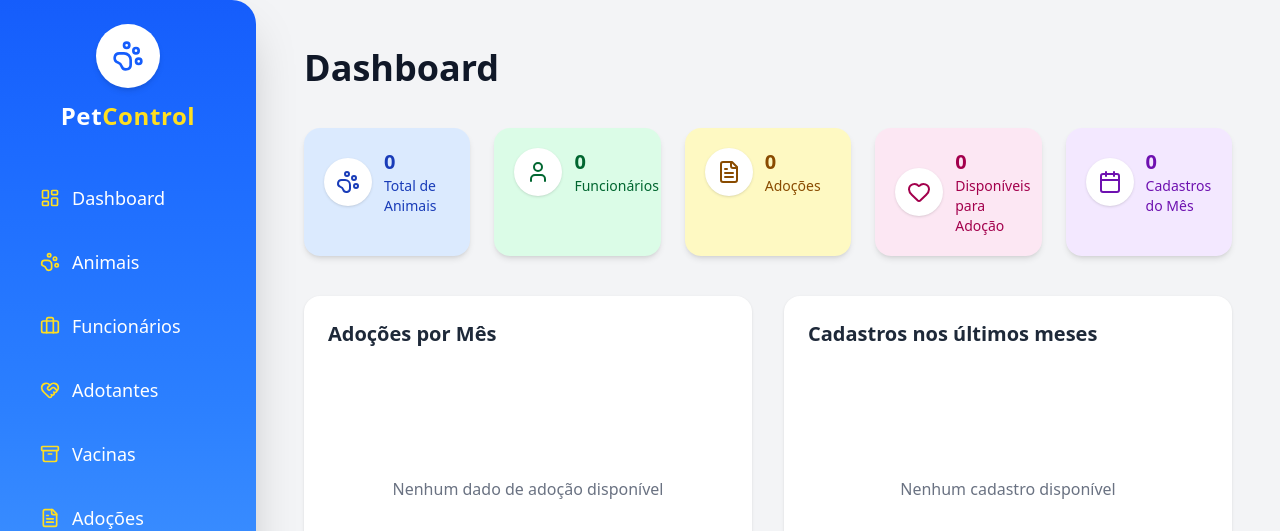
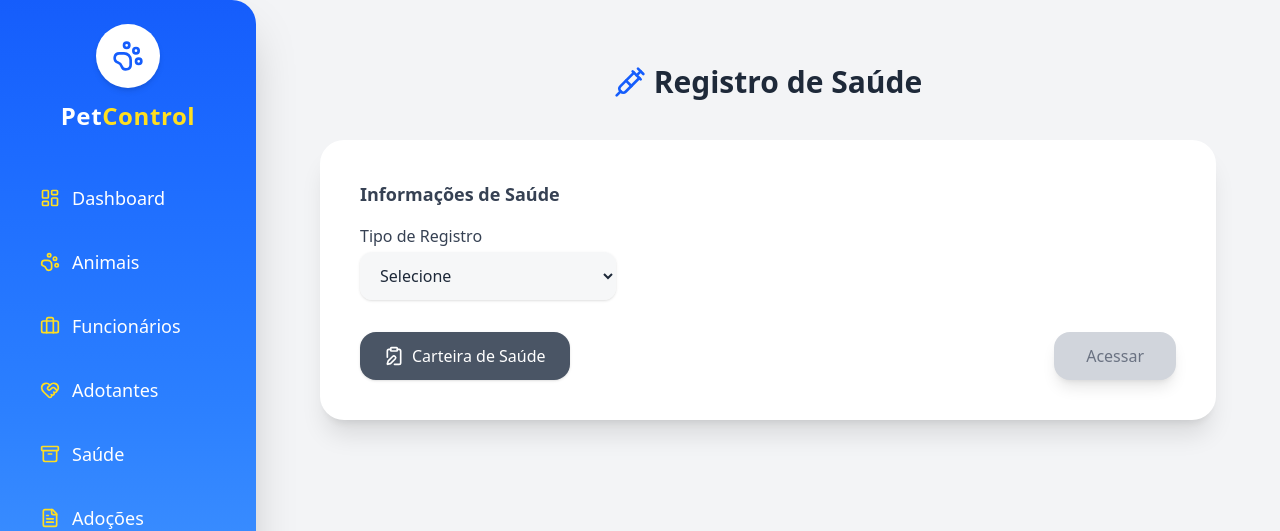
Before and after one commit to NexusTech-Dev/Bonny, a React (Vite) app: page /Health in a window 1280 px wide. Shown: the top 531 px of the page. Built offline with nearby package versions, Linux system fonts and the light colour scheme; no server answers; the database is empty; sample sign-in values are in the browser's storage.

Commit message:
feat: adiciona tela de saúde ao sistema

```diff
--- a/src/App.tsx
+++ b/src/App.tsx
@@ -5,7 +5,7 @@ import AnimalList from "./pages/Animal/AnimalList.tsx";
 import StaffRegister from "./pages/Staff/StaffRegister.tsx";
 import StaffList from "./pages/Staff/StaffList.tsx";
 import Dashboard from "./pages/Dashboard.tsx";
-import VaccineRegister from "./pages/VaccineRegister.tsx";
+import HealthScreen from "./pages/Health/HealthScreen.tsx";
 import AdoptionRegister from "./pages/Adoption/AdoptionRegister.tsx";
 import AdoptionList from "./pages/Adoption/AdoptionList.tsx";
 import AdopterRegister from "./pages/Adopter/AdopterRegister.tsx";
@@ -17,6 +17,7 @@ import {Toaster} from "react-hot-toast";
 import type {JSX} from "react";
 import {AnimalsProvider} from "./context/AnimalsContext.tsx";
 import { AdoptionsProvider } from "./context/AdoptionsContext";
+import VaccineRegister from "./pages/Health/Vaccine/VaccineRegister.tsx";
 
 const ProtectedLayout = ({children}: { children: JSX.Element }) => (
     <div className="flex h-screen bg-gray-100">
@@ -54,7 +55,9 @@ export default function App() {
                             <Route path="/Adopter" element={<ProtectedRoute element={<AdopterRegister/>}/>}/>
                             <Route path="/AdopterList" element={<ProtectedRoute element={<AdopterList/>}/>}/>
 
-                            <Route path="/vaccines" element={<ProtectedRoute element={<VaccineRegister/>}/>}/>
+                            <Route path="/Health" element={<ProtectedRoute element={<HealthScreen/>}/>}/>
+                            <Route path="/VaccineRegister" element={<ProtectedRoute element={<VaccineRegister/>}/>}/>
+
 
                             <Route path="/adoptions" element={<ProtectedRoute element={<AdoptionRegister/>}/>}/>
                             <Route path="/AdoptionList" element={<ProtectedRoute element={<AdoptionList/>}/>}/>
--- a/src/Components/Sidebar/Sidebar.tsx
+++ b/src/Components/Sidebar/Sidebar.tsx
@@ -23,7 +23,7 @@ function SideBar() {
         { id: "animals", label: "Animais", icon: PawPrint, href: "/animals" },
         { id: "staff", label: "Funcionários", icon: Briefcase, href: "/staff" },
         { id: "adopter", label: "Adotantes", icon: HeartHandshake, href: "/adopter" },
-        { id: "vaccines", label: "Vacinas", icon: Archive, href: "/vaccines" },
+        { id: "health", label: "Saúde", icon: Archive, href: "/health" },
         { id: "adoptions", label: "Adoções", icon: FileText, href: "/adoptions" },
     ];
 
--- /dev/null
+++ b/src/pages/Health/HealthScreen.tsx
@@ -0,0 +1,90 @@
+import { useState } from "react";
+import { motion } from "framer-motion";
+import { Syringe, ClipboardEdit } from "lucide-react";
+import { useNavigate } from "react-router-dom";
+
+export default function HealthRegister() {
+    const [healthType, setHealthType] = useState("");
+    const navigate = useNavigate();
+
+    const inputModern = (error?: boolean) =>
+        `w-full px-4 py-3 rounded-xl shadow-sm focus:ring-2 focus:outline-none transition placeholder-gray-400 text-gray-800 ` +
+        (error
+            ? "border-2 border-red-500 focus:ring-red-500 bg-red-50"
+            : "bg-gray-100/70 focus:ring-blue-500");
+
+    function handleAccess() {
+        if (!healthType) return;
+
+        if (healthType === "vacina") navigate("/vaccineRegister");
+        if (healthType === "vermifugo") navigate("/vermifugo");
+        if (healthType === "antiparasitario") navigate("/antiparasitario");
+    }
+
+    return (
+        <div className="min-h-screen flex flex-col items-center px-4 py-10">
+            <motion.h1
+                initial={{ opacity: 0, y: -20 }}
+                animate={{ opacity: 1, y: 0 }}
+                transition={{ duration: 0.6 }}
+                className="text-2xl md:text-3xl font-extrabold text-gray-800 mb-10 flex items-center gap-2 text-center"
+            >
+                <Syringe className="w-7 h-7 md:w-8 md:h-8 text-blue-600" />
+                Registro de Saúde
+            </motion.h1>
+
+            <motion.form
+                initial={{ opacity: 0, scale: 0.95 }}
+                animate={{ opacity: 1, scale: 1 }}
+                transition={{ duration: 0.6 }}
+                className="bg-white w-full max-w-4xl rounded-3xl shadow-xl p-6 md:p-10 space-y-8"
+            >
+                <section>
+                    <h2 className="text-lg font-semibold text-gray-700 mb-4">Informações de Saúde</h2>
+                    <div className="grid grid-cols-1 sm:grid-cols-2 lg:grid-cols-3 gap-6">
+                        <div className="flex flex-col">
+                            <label className="mb-1 font-medium text-gray-700">Tipo de Registro</label>
+                            <select
+                                value={healthType}
+                                onChange={(e) => setHealthType(e.target.value)}
+                                className={inputModern()}
+                            >
+                                <option value="">Selecione</option>
+                                <option value="vacina">Vacina</option>
+                                <option value="vermifugo">Vermífugo</option>
+                                <option value="antiparasitario">Antiparasitário</option>
+                            </select>
+                        </div>
+                    </div>
+                </section>
+
+                <div className="flex flex-col sm:flex-row gap-4 justify-between">
+                    <motion.button
+                        whileTap={{ scale: 0.95 }}
+                        type="button"
+                        onClick={() => navigate("/health-card")}
+                        className="w-full sm:w-auto flex items-center justify-center gap-2 px-1 sm:px-6 py-3 rounded-2xl bg-gray-600 text-white shadow hover:bg-gray-700 transition font-medium"
+                    >
+                        <ClipboardEdit className="w-5 h-5" />
+                        Carteira de Saúde
+                    </motion.button>
+
+                    <motion.button
+                        whileTap={healthType ? { scale: 0.95 } : {}}
+                        type="button"
+                        disabled={!healthType}
+                        onClick={handleAccess}
+                        className={`w-full sm:w-auto flex items-center justify-center gap-2 px-8 py-3 rounded-2xl shadow-lg font-medium transition
+              ${
+                            healthType
+                                ? "bg-gradient-to-r from-blue-500 to-blue-700 text-white hover:from-blue-600 hover:to-blue-800"
+                                : "bg-gray-300 text-gray-500 cursor-not-allowed"
+                        }`}
+                    >
+                        Acessar
+                    </motion.button>
+                </div>
+            </motion.form>
+        </div>
+    );
+}
```
